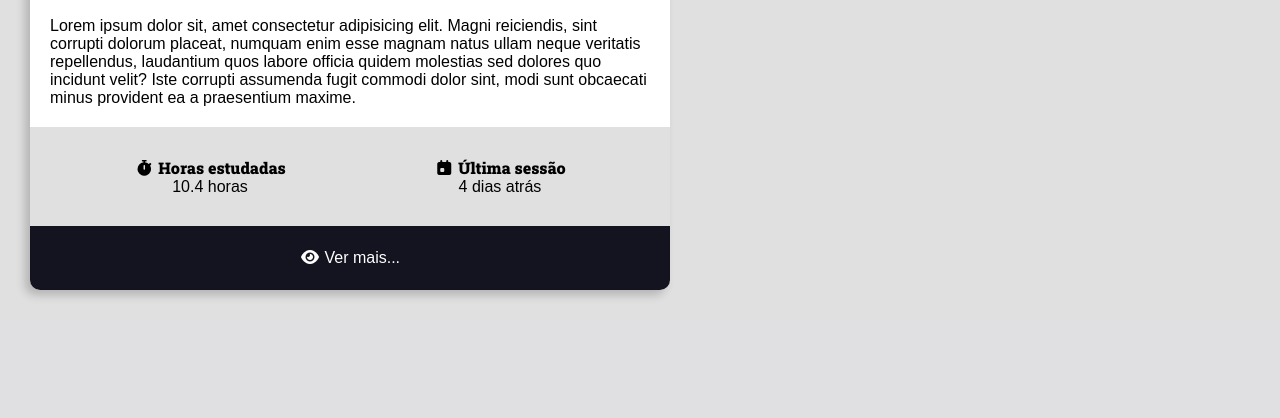
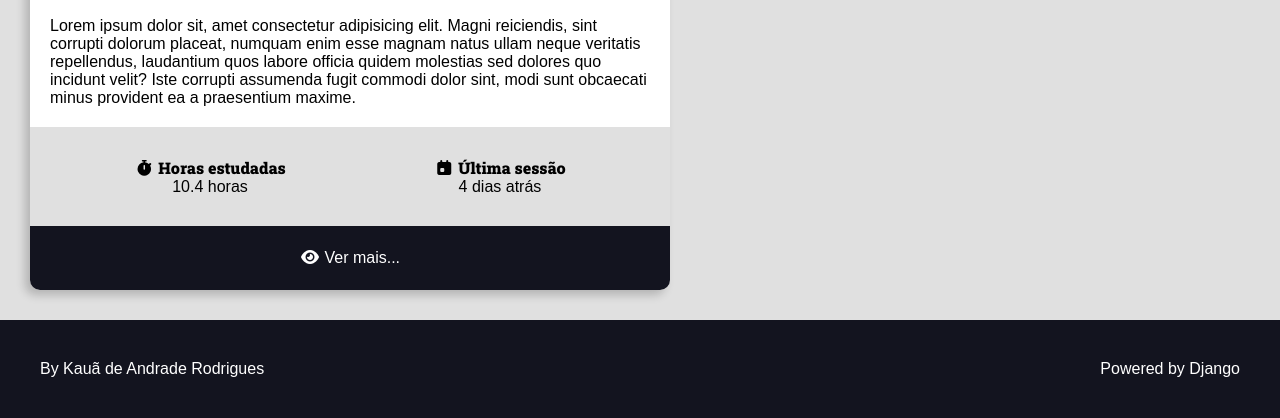
Before and after one commit to kauandragues/kstudy, a Django app: page / in a window 1280 px wide. Shown: the part 679-1097 px from the top of the page. Before the commit the page ends 977 px from the top, so only its background shows below. Run offline with Django 5.2, Linux system fonts and the light colour scheme; grey boxes labelled with a size stand in for pictures from a placeholder-image service; some libraries are stand-ins or nearby versions.

Commit message:
feat: add footer

```diff
--- a/estudos/templates/estudos/pages/home.html
+++ b/estudos/templates/estudos/pages/home.html
@@ -11,6 +11,6 @@
                 {% include "estudos/parcials/subject.html" %}
             </div>
         </main>
-
+        {% include "estudos/parcials/footer.html" %}
     </body>
 </html>
--- /dev/null
+++ b/estudos/templates/estudos/parcials/footer.html
@@ -0,0 +1,14 @@
+<footer class="main-footer">
+    <div class="developer">
+        <a
+            href="https://github.com/kauandragues"
+            target="_blank"
+            rel="no-referrer noopener">By Kauã de Andrade Rodrigues</a>
+    </div>
+    <div class="powered">
+        <a
+            href="https://www.djangoproject.com/"
+            target="_blank"
+            rel="no-referrer noopener">Powered by Django</a>
+    </div>
+</footer>
--- a/estudos/templates/estudos/parcials/head.html
+++ b/estudos/templates/estudos/parcials/head.html
@@ -248,5 +248,24 @@
         filter: brightness(2);
       }
 
+      .main-footer {
+        display: flex;
+        align-items: center;
+        justify-content: space-between;
+        background: var(--color-primary-dark);
+        color: var(--color-white);
+        padding: var(--spacing-gutter-large);
+      }
+
+      .main-footer a {
+        color: var(--color-white);
+        text-decoration: none;
+        transition: all 300ms ease-in-out;
+      }
+
+      .main-footer a:hover {
+        filter: brightness(.8);
+      }
+
     </style>
 </head>
```
